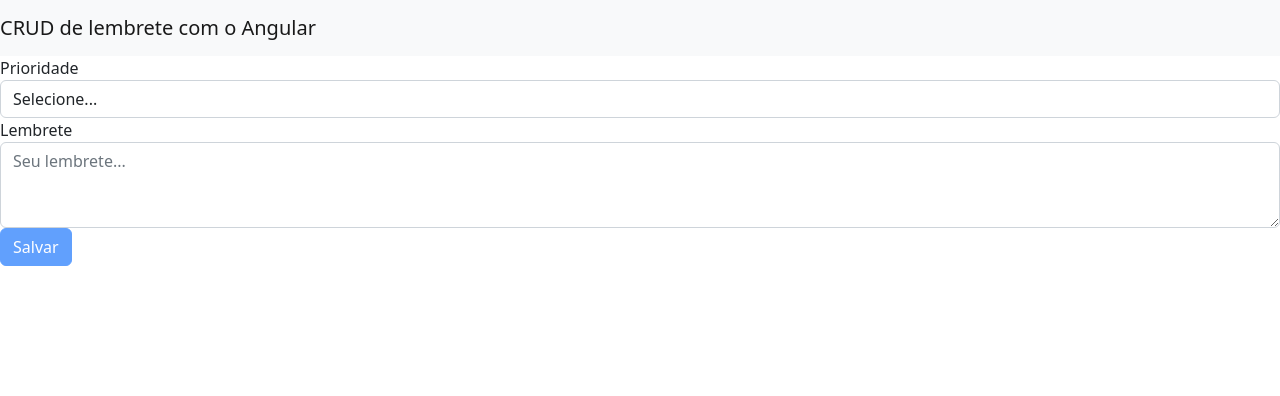
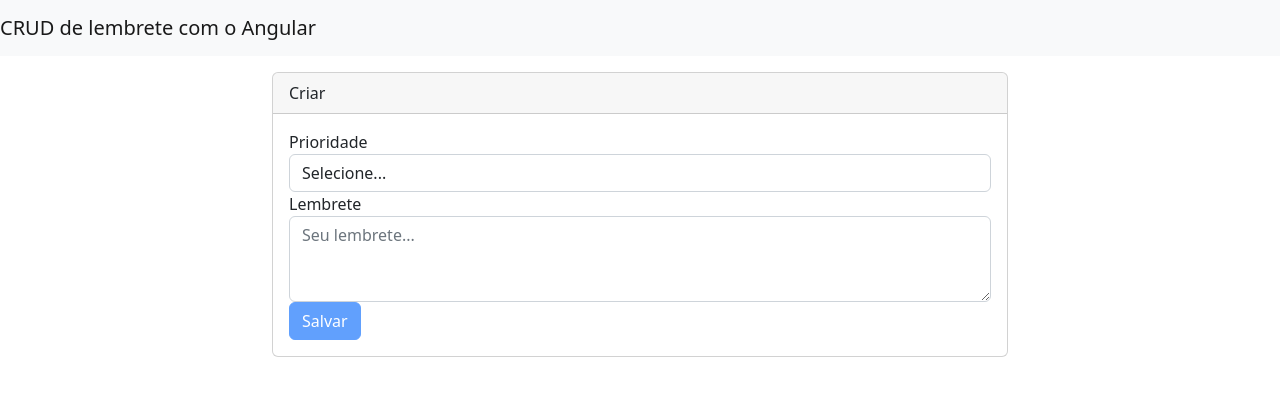
Before and after one commit to moisesalves1/client-lembrete, an Angular app: page /lembrete/criar in a window 1280 px wide. Shown: the top 396 px of the page. Built offline with nearby package versions, Linux system fonts and the light colour scheme.

Commit message:
Criado componente da pagina de criação

```diff
--- a/src/app/app-routing.module.ts
+++ b/src/app/app-routing.module.ts
@@ -1,11 +1,11 @@
 import { NgModule } from '@angular/core';
 import { RouterModule, Routes } from '@angular/router';
 import { ListaLembreteComponent } from './paginas/lista-lembrete/lista-lembrete.component';
-import { FormLembreteComponent } from './compartilhado/form-lembrete/form-lembrete.component';
+import { CriarLembreteComponent } from './paginas/criar-lembrete/criar-lembrete.component';
 
 const routes: Routes = [
   { path: '', component: ListaLembreteComponent },
-  { path: 'lembrete/criar', component: FormLembreteComponent }
+  { path: 'lembrete/criar', component: CriarLembreteComponent }
 ];
 
 @NgModule({
--- a/src/app/app.module.ts
+++ b/src/app/app.module.ts
@@ -7,13 +7,15 @@
 import { ErrorMsgComponent } from './compartilhado/error-msg/error-msg.component';
 import { ListaLembreteComponent } from './paginas/lista-lembrete/lista-lembrete.component';
 import { FormLembreteComponent } from './compartilhado/form-lembrete/form-lembrete.component';
+import { CriarLembreteComponent } from './paginas/criar-lembrete/criar-lembrete.component';
 
 @NgModule({
   declarations: [
     AppComponent,
     ErrorMsgComponent,
     ListaLembreteComponent,
-    FormLembreteComponent
+    FormLembreteComponent,
+    CriarLembreteComponent
   ],
   imports: [
     BrowserModule,
--- /dev/null
+++ b/src/app/paginas/criar-lembrete/criar-lembrete.component.html
@@ -0,0 +1,15 @@
+<div class="container mt-3">
+    <div class="row">
+        <div class="col-md-8 mx-auto">
+            <app-error-msg></app-error-msg>
+            <div class="card">
+                <div class="card-header">
+                    Criar
+                </div>
+                <div class="card-body">
+                    <app-form-lembrete (outputLembrete)="addLembrete($event)"></app-form-lembrete>
+                </div>
+            </div>
+        </div>
+    </div>
+</div>
--- /dev/null
+++ b/src/app/paginas/criar-lembrete/criar-lembrete.component.ts
@@ -0,0 +1,24 @@
+import { Component, ViewChild } from '@angular/core';
+import { ErrorMsgComponent } from 'src/app/compartilhado/error-msg/error-msg.component';
+import { LembreteService } from 'src/app/services/lembrete.service';
+import { Router } from '@angular/router';
+import { Lembrete } from 'src/app/interfaces/lembrete';
+
+@Component({
+  selector: 'app-criar-lembrete',
+  templateUrl: './criar-lembrete.component.html',
+  styleUrls: ['./criar-lembrete.component.css']
+})
+export class CriarLembreteComponent{
+  @ViewChild(ErrorMsgComponent) errorMsgComponent!: ErrorMsgComponent;
+
+  constructor(private lembreteService: LembreteService, private router: Router) { }
+
+  addLembrete(lembrete: Lembrete){
+    this.lembreteService.addLembrete(lembrete)
+      .subscribe(
+        () => {this.router.navigateByUrl('/'); },
+        () => {this.errorMsgComponent.setError('falha ao adicionar lembrete'); });
+  }
+
+}
```
Also changed, not shown: src/app/paginas/criar-lembrete/criar-lembrete.component.css (added), 1 other file (tests, documents, lock files or other folders).
